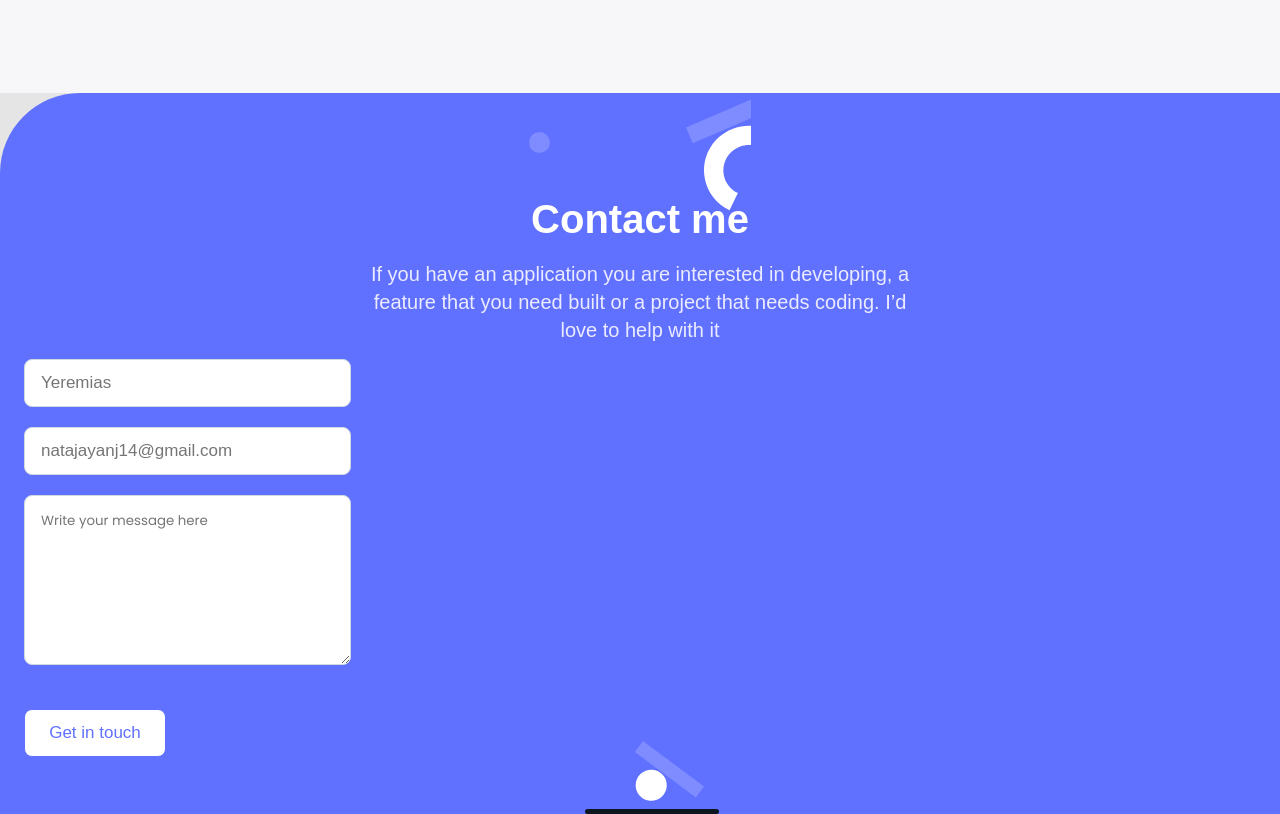
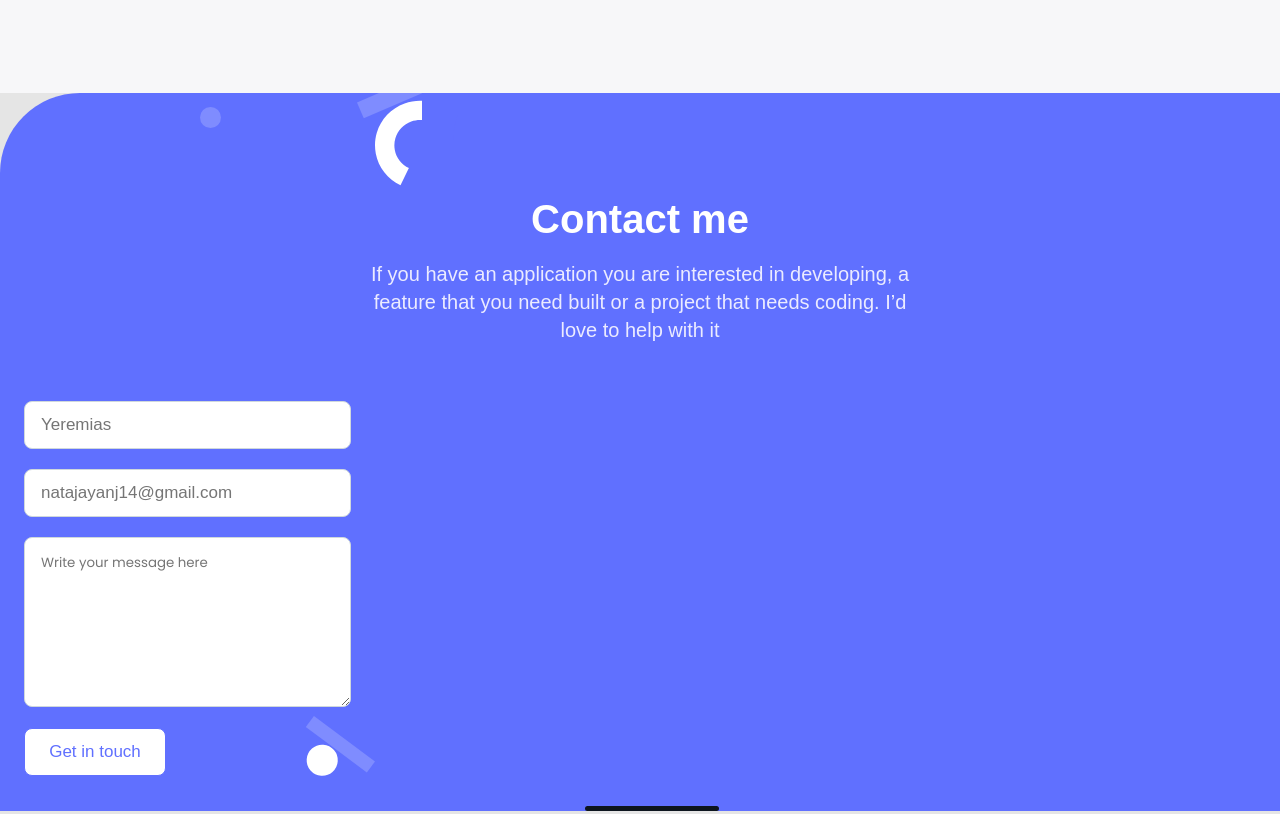
Before and after one commit to GhostEsso/Portofolio-setup, a website: page index.html in a window 1280 px wide. Shown: the part 3581-4395 px from the top of the page. Drawn offline with Linux system fonts and the light colour scheme.

Commit message:
changes made on the design

```diff
--- a/index.html
+++ b/index.html
@@ -6,7 +6,8 @@
   <meta name="viewport" content="width=device-width, initial-scale=1.0">
   <link rel="stylesheet" href="style.css">
   <link rel="preconnect" href="https://fonts.gstatic.com">
-  <link href="https://fonts.googleapis.com/css2?family=Poppins:wght@300;400;500;600;700&display=swap" rel="stylesheet">
+  <link href="https://fonts.googleapis.com/css2?family=Poppins&display=swap" rel="stylesheet">
+
 </head>
   <title>Document</title>
 </head>
@@ -289,7 +290,7 @@
       <h2>Contact me</h2>
       <p>If you have an application you are interested in developing, a feature that you need built or a project that needs coding. I’d love to help with it </p>
     </div>
-    <form action="">
+    <form action="/my-handling-form-page" method="post">
       <input class="input-1" type="text" placeholder="Yeremias"  maxlenght="30" required>
       <input class="input-2" type="email" name="email" placeholder="natajayanj14@gmail.com" maxlength="30" required>
       <textarea class="input-3" name="textarea" id="" cols="30" rows="10" maxlength="500" placeholder="Write your message here"></textarea>
--- a/style.css
+++ b/style.css
@@ -684,8 +684,10 @@ form {
   width: 134px;
   height: 5px;
   align-self: center;
-  margin-top: 32px;
-  margin-bottom: 0;
+  margin-top: 40px;
+  margin: 0;
+  padding: 0;
+
 }
 
 .contact-form {
@@ -696,7 +698,7 @@ form {
   background-color: #6070ff;
   background-repeat: no-repeat, no-repeat;
   background-size: auto auto;
-  background-position: center center, center center;
+  background-position: 200px -20px, center center;
   border-top-left-radius: 80px;
   margin-bottom: 0%;
 }
@@ -720,6 +722,7 @@ form {
   border-radius: 8px;
   padding: 15px 38px 15px 16px;
   font-family: 'Poppins', sans-serif;
+  margin-bottom: 0;
 }
 
 #btn {
@@ -729,9 +732,11 @@ form {
   border-radius: 8px;
   color: #6070ff;
   padding: 12px 16px;
+  margin-top: 1px;
+  margin-bottom: 10px;
 }
 
 .contact-me {
-  font-family: sans-serif, 'Poppins';
-  margin-bottom: 0;
+  font-family: 'Poppins', sans-serif;
+  margin-bottom: 42px;
 }
```
